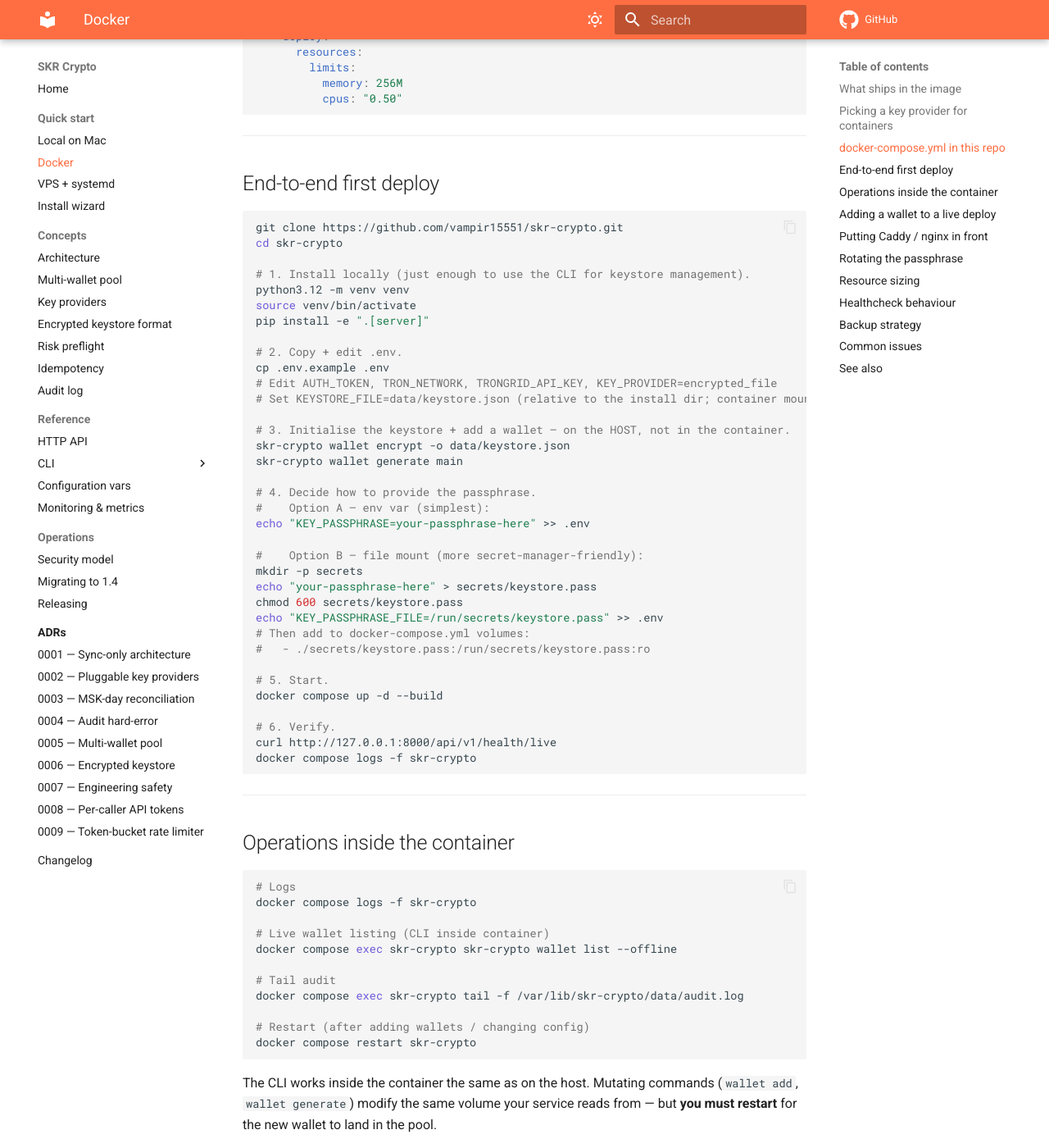
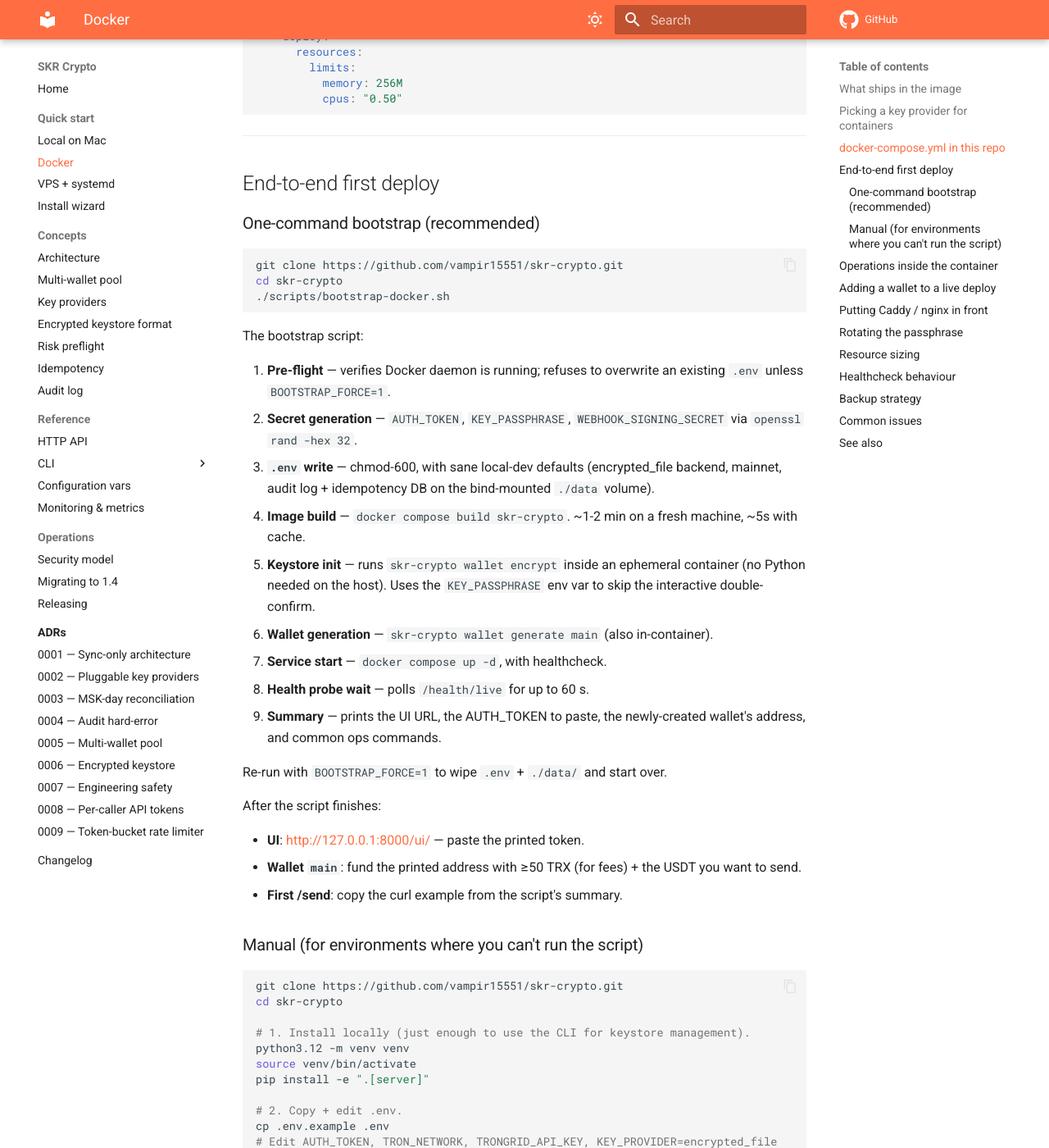
Before and after one commit to vampir15551/skr-crypto, an MkDocs documentation site: the page built from docs/deployment/docker.md, in a window 1280 px wide and 1400 px high, scrolled down 1979 px. Shown: the whole window at 82% size. Built offline with MkDocs 1.6.1 and Material for MkDocs 9.7.7, drawn with Linux system fonts in a browser that asks for light colours; comment, search, counter and statistics services are not loaded.

Commit message:
v1.8.1: scripts/bootstrap-docker.sh — clone + one command = running service
Non-trivial UX win for first-time users: from a fresh git clone, one
command brings up a fully-configured running service with an encrypted
keystore + a freshly-generated wallet, no Python required on the
host.

Added
- scripts/bootstrap-docker.sh — verifies Docker, generates secrets
  (AUTH_TOKEN, KEY_PASSPHRASE, WEBHOOK_SIGNING_SECRET), writes
  chmod-600 .env, builds image, initialises keystore + first wallet
  inside an ephemeral container, starts service, waits for healthy,
  prints the UI URL + token + funded-address summary. Re-run with
  BOOTSTRAP_FORCE=1 to wipe + re-init.

Changed
- `skr-crypto wallet encrypt` honours KEY_PASSPHRASE env var when
  set (skips interactive double-confirm). Required for non-TTY
  bootstrap. Interactive flow unchanged.
- `wallet encrypt -o /absolute/path` no longer requires a
  skr-crypto install dir — the path is explicit. Useful inside
  `docker compose run --rm` containers without a full install
  layout.
- `wallet` CLI helpers fall back to process env when no install
  dir is found, so `wallet generate` / `add` / `remove` work
  inside containers driven only by env vars from docker compose.
- .dockerignore: stop excluding README.md (wheel build needs it
  per pyproject.toml `readme = "README.md"`).

End-to-end tested: bootstrap script runs cleanly on a clean clone.
Service comes up healthy, /ui/ serves HTML, /balance returns the
generated wallet, /wallets lists it. 510 tests still passing,
ruff clean, mkdocs strict clean.

Co-Authored-By: Claude Opus 4.7 (1M context) <noreply@anthropic.com>

````diff
--- a/docs/deployment/docker.md
+++ b/docs/deployment/docker.md
@@ -76,6 +76,47 @@ services:
 ---
 
 ## End-to-end first deploy
+
+### One-command bootstrap (recommended)
+
+```bash
+git clone https://github.com/vampir15551/skr-crypto.git
+cd skr-crypto
+./scripts/bootstrap-docker.sh
+```
+
+The bootstrap script:
+
+1. **Pre-flight** — verifies Docker daemon is running; refuses to
+   overwrite an existing `.env` unless `BOOTSTRAP_FORCE=1`.
+2. **Secret generation** — `AUTH_TOKEN`, `KEY_PASSPHRASE`,
+   `WEBHOOK_SIGNING_SECRET` via `openssl rand -hex 32`.
+3. **`.env` write** — chmod-600, with sane local-dev defaults
+   (encrypted_file backend, mainnet, audit log + idempotency DB
+   on the bind-mounted `./data` volume).
+4. **Image build** — `docker compose build skr-crypto`. ~1-2 min
+   on a fresh machine, ~5s with cache.
+5. **Keystore init** — runs `skr-crypto wallet encrypt` inside an
+   ephemeral container (no Python needed on the host). Uses the
+   `KEY_PASSPHRASE` env var to skip the interactive double-confirm.
+6. **Wallet generation** — `skr-crypto wallet generate main` (also
+   in-container).
+7. **Service start** — `docker compose up -d`, with healthcheck.
+8. **Health probe wait** — polls `/health/live` for up to 60 s.
+9. **Summary** — prints the UI URL, the AUTH_TOKEN to paste, the
+   newly-created wallet's address, and common ops commands.
+
+Re-run with `BOOTSTRAP_FORCE=1` to wipe `.env` + `./data/` and start
+over.
+
+After the script finishes:
+
+- **UI**: <http://127.0.0.1:8000/ui/> — paste the printed token.
+- **Wallet `main`**: fund the printed address with ≥50 TRX (for
+  fees) + the USDT you want to send.
+- **First /send**: copy the curl example from the script's summary.
+
+### Manual (for environments where you can't run the script)
 
 ```bash
 git clone https://github.com/vampir15551/skr-crypto.git
--- a/skr_crypto/version.py
+++ b/skr_crypto/version.py
@@ -10,4 +10,4 @@ heading. See ``RELEASE.md``.
 """
 from __future__ import annotations
 
-__version__: str = "1.8.0"
+__version__: str = "1.8.1"
````
Also changed, not shown: CHANGELOG.md (+47 -0 lines), README.md (+25 -1 lines), 3 other files.
